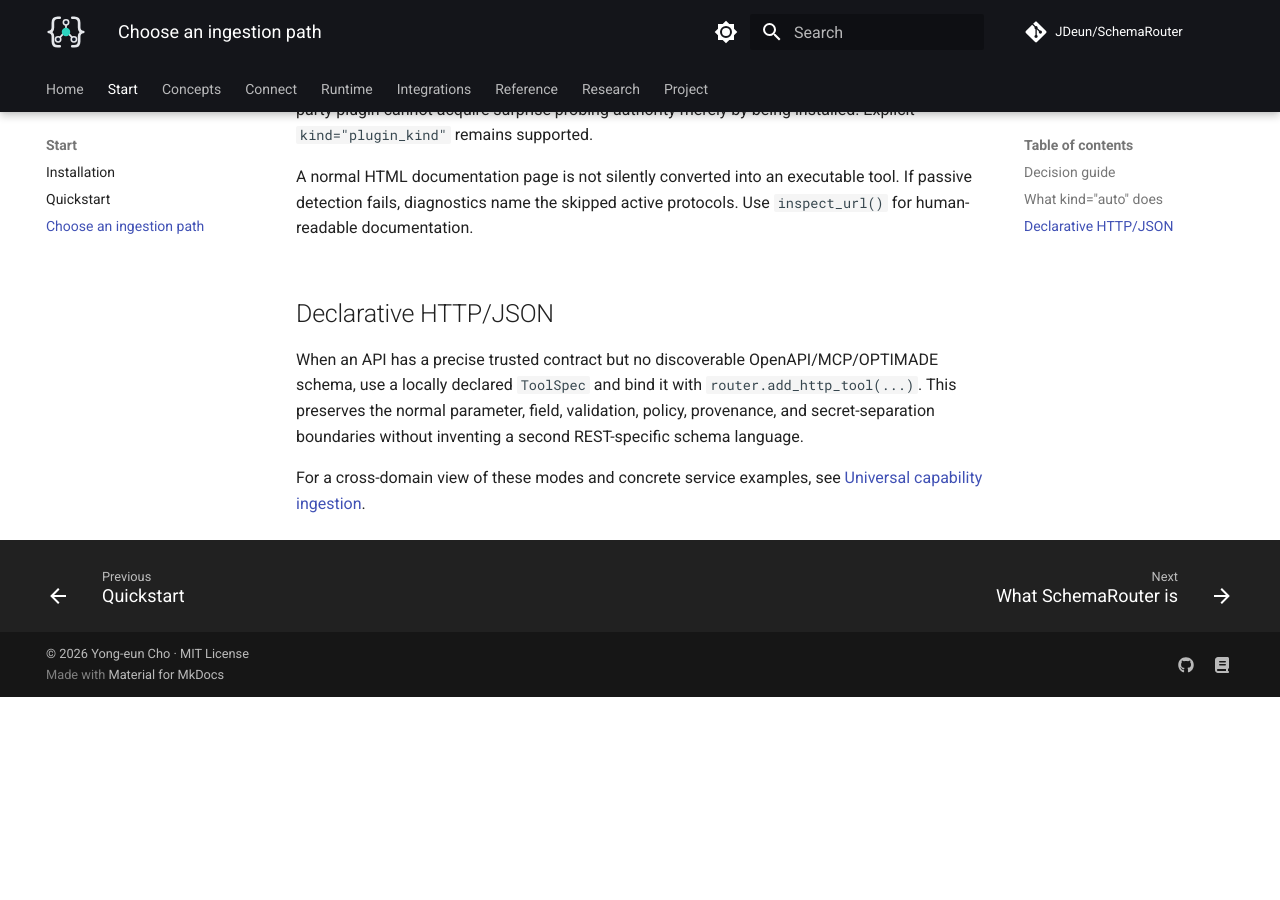
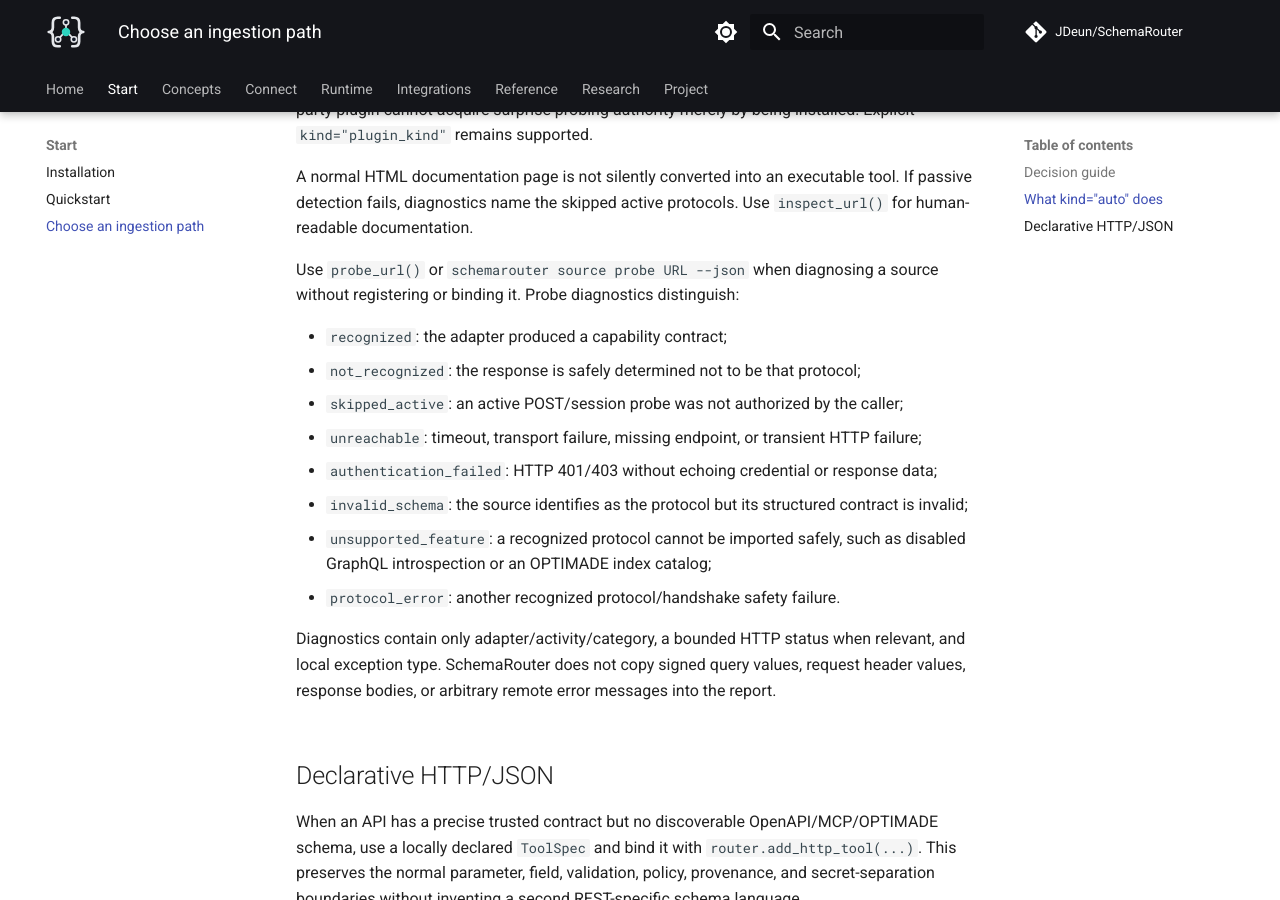
Before and after one commit to JDeun/SchemaRouter, an MkDocs documentation site: the page built from docs/getting-started/ingestion-paths.md, in a window 1280 px wide and 900 px high, scrolled down 3236 px. Built offline with MkDocs 1.6.1 and Material for MkDocs 9.7.7, drawn with Linux system fonts in a browser that asks for light colours; comment, search, counter and statistics services are not loaded; before the commit the page ends 3933 px from its top, so only the background shows below that.

Commit message:
docs: explain structured source probe diagnostics

```diff
--- a/docs/getting-started/ingestion-paths.md
+++ b/docs/getting-started/ingestion-paths.md
@@ -113,6 +113,23 @@ A normal HTML documentation page is not silently converted into an executable to
 detection fails, diagnostics name the skipped active protocols. Use `inspect_url()` for
 human-readable documentation.
 
+Use `probe_url()` or `schemarouter source probe URL --json` when diagnosing a source
+without registering or binding it. Probe diagnostics distinguish:
+
+- `recognized`: the adapter produced a capability contract;
+- `not_recognized`: the response is safely determined not to be that protocol;
+- `skipped_active`: an active POST/session probe was not authorized by the caller;
+- `unreachable`: timeout, transport failure, missing endpoint, or transient HTTP failure;
+- `authentication_failed`: HTTP 401/403 without echoing credential or response data;
+- `invalid_schema`: the source identifies as the protocol but its structured contract is invalid;
+- `unsupported_feature`: a recognized protocol cannot be imported safely, such as disabled
+  GraphQL introspection or an OPTIMADE index catalog;
+- `protocol_error`: another recognized protocol/handshake safety failure.
+
+Diagnostics contain only adapter/activity/category, a bounded HTTP status when relevant, and local
+exception type. SchemaRouter does not copy signed query values, request header values, response
+bodies, or arbitrary remote error messages into the report.
+
 
 ## Declarative HTTP/JSON
 
```
